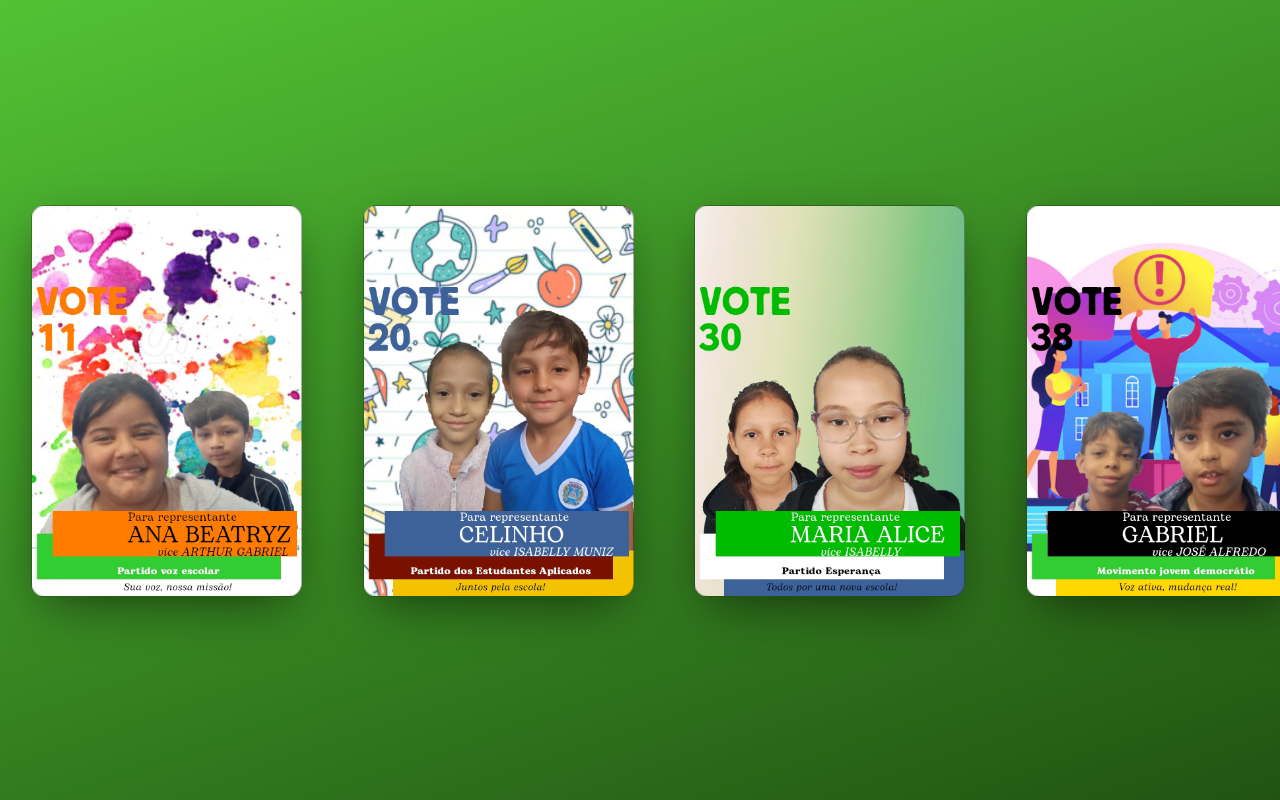
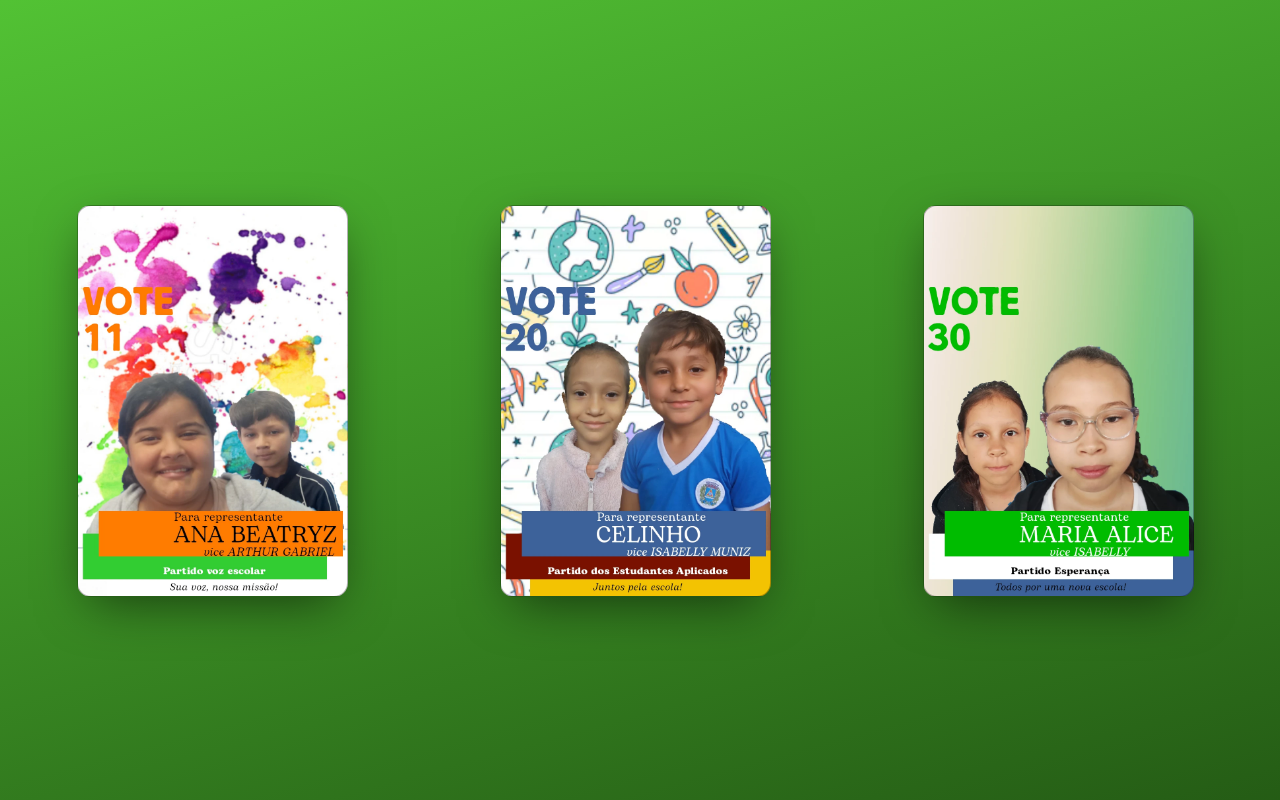
Before and after one commit to LucasLiSan/propostasDeCampanha, a plain HTML site: page index.html in a window 1280 px wide. Drawn offline with Linux system fonts and the light colour scheme.

Commit message:
finalização das propostas

```diff
--- a/style.css
+++ b/style.css
@@ -1,4 +1,4 @@
-body, html, #container {
+body, html {
     width: 100%;
     height: 100%;
     margin: 0;
@@ -7,7 +7,10 @@ body, html, #container {
 }
 
 #container {
-    width: 145rem;
+    width: 185rem;
+    height: 100%;
+    margin: 0;
+    padding: 0;
     display: flex;
     justify-content: space-around;
     align-items: center;
```
Also changed, not shown: AnaBVerso11.webp (added), GabrielVerso38.webp (added), JuliaVerso39.webp (added), MariaEduardaVerso86.webp (added).
